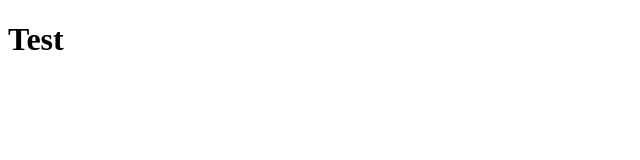
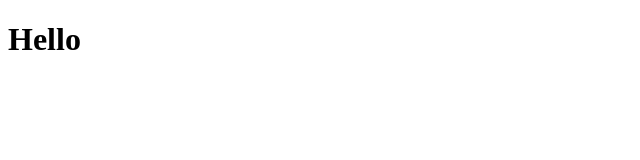
Before and after one commit to ItsBasic/ItsBasic.github.io, a plain HTML site: page index.html in a window 1280 px wide. Shown: the full height of the page, 0-640 px from the left. Drawn offline with Linux system fonts and the light colour scheme.

Commit message:
dffbvsd
svrsgsa

```diff
--- a/index.html
+++ b/index.html
@@ -1,6 +1,6 @@
 <!DOCTYPE html>
 <html>
 <body>
-<h1>Test</h1>
+<h1>Hello</h1>
 </body>
 </html>
```
